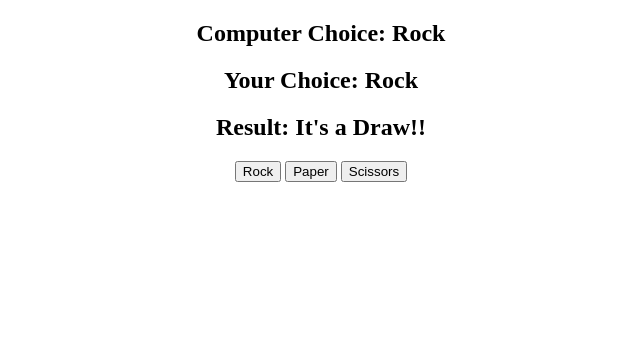
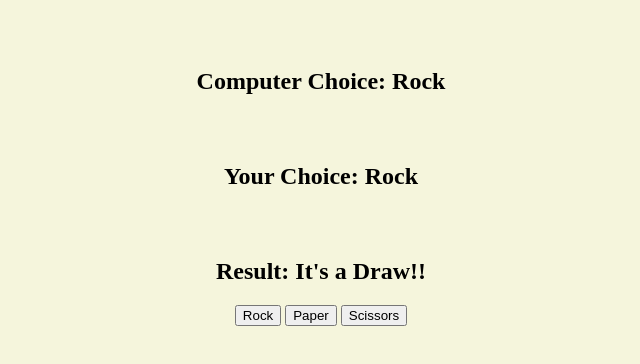
Before and after one commit to CKey230/js-rock-paper-scissors, a plain HTML site: page index.html in a window 1280 px wide. Both pictures are taken after a click on the button "Rock". Shown: the whole page, without its empty margins (319-959 px from the left). Drawn offline with Linux system fonts and the light colour scheme.

Commit message:
css added

```diff
--- a/app.css
+++ b/app.css
@@ -1,3 +1,12 @@
 body {
     text-align: center;
+    background-color: beige;
 }
+
+h2 {
+    padding-top: 2em
+}
+
+button {
+    background-color:
+}
--- a/app.js
+++ b/app.js
@@ -34,7 +34,7 @@ function getResult (){
     if (computerChoice === 'Rock' && userChoice === 'Paper'){
         result = 'You Won!!'
     }
-    if(computerChoice === 'rock' && userChoice === 'Scissors'){
+    if(computerChoice === 'Rock' && userChoice === 'Scissors'){
         result = 'You Lose!!'
     }
     if(computerChoice === 'Paper' && userChoice === 'Scissors'){
```
